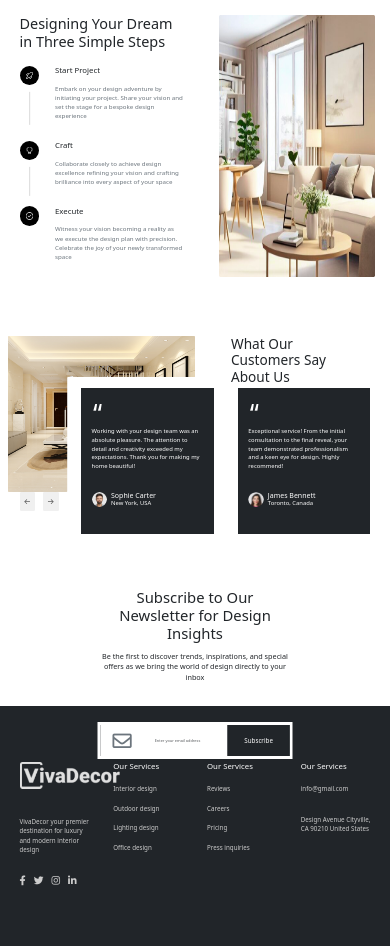
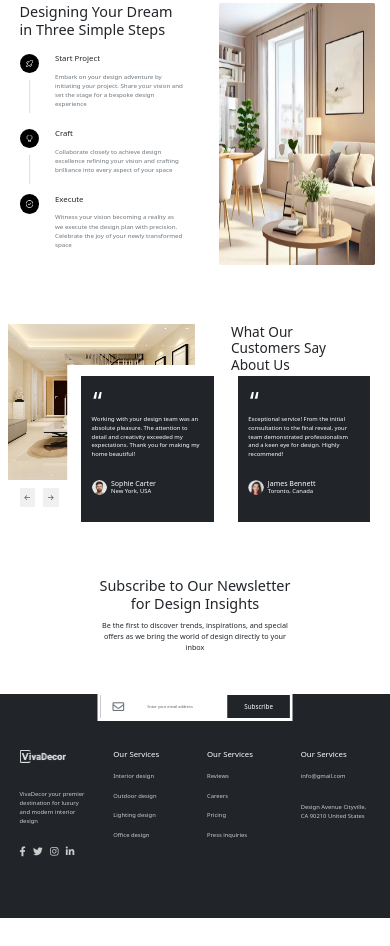
Before and after one commit to Mostafa23/Interior-Design, a plain HTML site: page index.html in a window 390 px wide. Shown: the part 814-1760 px from the top of the page. After the commit the page ends 1732 px from the top, so only its background shows below. Drawn offline with nearby package versions, Linux system fonts and the light colour scheme.

Commit message:
Update style.css

```diff
--- a/css/style.css
+++ b/css/style.css
@@ -30,6 +30,7 @@ section {
 }
 
 /* <!-- /////////////////////// header_ ///////////////////////// --> */
+
 
 .header_continer_ {
     width: 90%;
@@ -135,16 +136,18 @@ section {
 }
 
 .main_continer_body_ppp h4 {
-    font-size: 5vw;
+    font-size: 4.7vw;
 }
 
 .main_continer_body_ppp p {
-    font-size: 1.6vw;
+    font-size: 1.4vw;
 }
 
 .main_continer_body_ br {
     margin: 2vw 0;
 }
+
+
 
 /* <!-- /////////////////////// section_1_ ///////////////////////// --> */
 
@@ -339,12 +342,8 @@ section {
 
 .section_4_continer_button_ {
     position: absolute;
-    left: -1.2%;
     width: 10vw;
-}
 
-.section_4_continer_button_ {
-    position: absolute;
     bottom: 0%;
     left: 0%;
     display: flex;
@@ -371,6 +370,7 @@ section {
     .section_4_continer_button_ {
         gap: 2vw;
     }
+
     .section_4_continer_button_ button {
         width: 10vw;
         height: 4vw;
@@ -384,6 +384,10 @@ section {
         height: 5vw;
         font-size: 2vw;
     }
+
+    .section_4_continer_button_ {
+        bottom: -2vw;
+    }
 }
 
 @media (max-width: 350px) {
@@ -391,6 +395,10 @@ section {
         width: 15vw;
         height: 6vw;
         font-size: 2.5vw;
+    }
+
+    .section_4_continer_button_ {
+        bottom: -2.3vw;
     }
 }
 
@@ -410,7 +418,7 @@ section {
 }
 
 .section_5_continer_ h2 {
-    font-size: 3.8vw;
+    font-size: 3.7vw;
 }
 
 .section_5_continer_ .lead {
@@ -434,7 +442,7 @@ section {
 }
 
 .input-group .fa-envelope {
-    font-size: 1.2rem;
+    font-size: 3vw;
     color: #6c757d;
 }
 
@@ -447,16 +455,11 @@ section {
 }
 
 .footer img {
-    max-width: 100px;
+    width: 12vw;
 }
 
 .footer_container_p {
     margin: 3vw 0;
-}
-
-.footer .social-icons a {
-    color: #ffffff;
-    margin-right: 10px;
 }
 
 .footer h5 {
@@ -464,7 +467,7 @@ section {
 }
 
 .footer p, .footer ul, .footer a {
-    font-size: 1.6vw;
+    font-size: 1.5vw;
     color: #ccc;
 }
 
@@ -478,7 +481,7 @@ section {
 
 .footer .social-icons a {
     color: #ccc;
-    margin-right: 1vw;
+    margin-right: 0.8vw;
     font-size: 2.5vw;
 }
 
```
